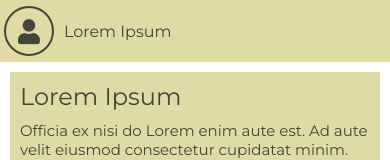
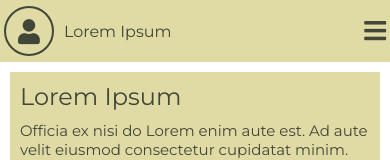
Before and after one commit to mateus-xv/dashboard, a React (Create React App) app: page / in a window 390 px wide. Shown: the top 160 px of the page. Built offline with nearby package versions, Linux system fonts and the light colour scheme; the HTML template or start-up script is replaced by a standard one.

Commit message:
Add Responsive Menu Icon

```diff
--- a/src/App.js
+++ b/src/App.js
@@ -12,11 +12,11 @@ import Header from './components/Header/Header';
 import Main from './components/Main/Main';
 
 //Stylesheets
+import '@fortawesome/fontawesome-free/css/all.css'
 import './scss/base/index.scss'
 import './scss/layout/index.scss'
 import './scss/module/index.scss'
 import './scss/state/index.scss'
-import '@fortawesome/fontawesome-free/css/all.css'
 
 function App(){
     return(
--- a/src/components/Header/Header.js
+++ b/src/components/Header/Header.js
@@ -1,12 +1,17 @@
 //React Modules
-import React from 'react';
+import React from "react";
 
 const Header = () => {
-    return(
+    return (
         <header>
             <div className="user">
-               <div className="user__avatar"><i className="fas fa-user"></i></div>
-               <p className="user__name">Lorem Ipsum</p>
+                <div className="user__avatar">
+                    <i className="fas fa-user"></i>
+                </div>
+                <p className="user__name">Lorem Ipsum</p>
+            </div>
+            <div className="menu-icon">
+                <i className="fas fa-bars"></i>
             </div>
         </header>
     );
--- a/src/scss/layout/_header.scss
+++ b/src/scss/layout/_header.scss
@@ -9,4 +9,6 @@ header{
 	background: $beige;
 	color: $dark-green;
 	vertical-align: top;
+	justify-content: space-between;
+	align-items: center;
 }
--- /dev/null
+++ b/src/scss/module/_menu-icon.scss
@@ -0,0 +1,5 @@
+.menu-icon {
+	font-size: 25px;
+	display: none;
+	cursor: pointer;
+}
--- a/src/scss/module/index.scss
+++ b/src/scss/module/index.scss
@@ -10,3 +10,4 @@
 @import 'add';
 @import 'profile';
 @import 'saved';
+@import 'menu-icon';
--- a/src/scss/state/_media-queries.scss
+++ b/src/scss/state/_media-queries.scss
@@ -22,4 +22,8 @@
 		height: initial;
 		padding: 0 10px;
 	}
+
+	.menu-icon {
+		display: initial;
+	}
 }
```
